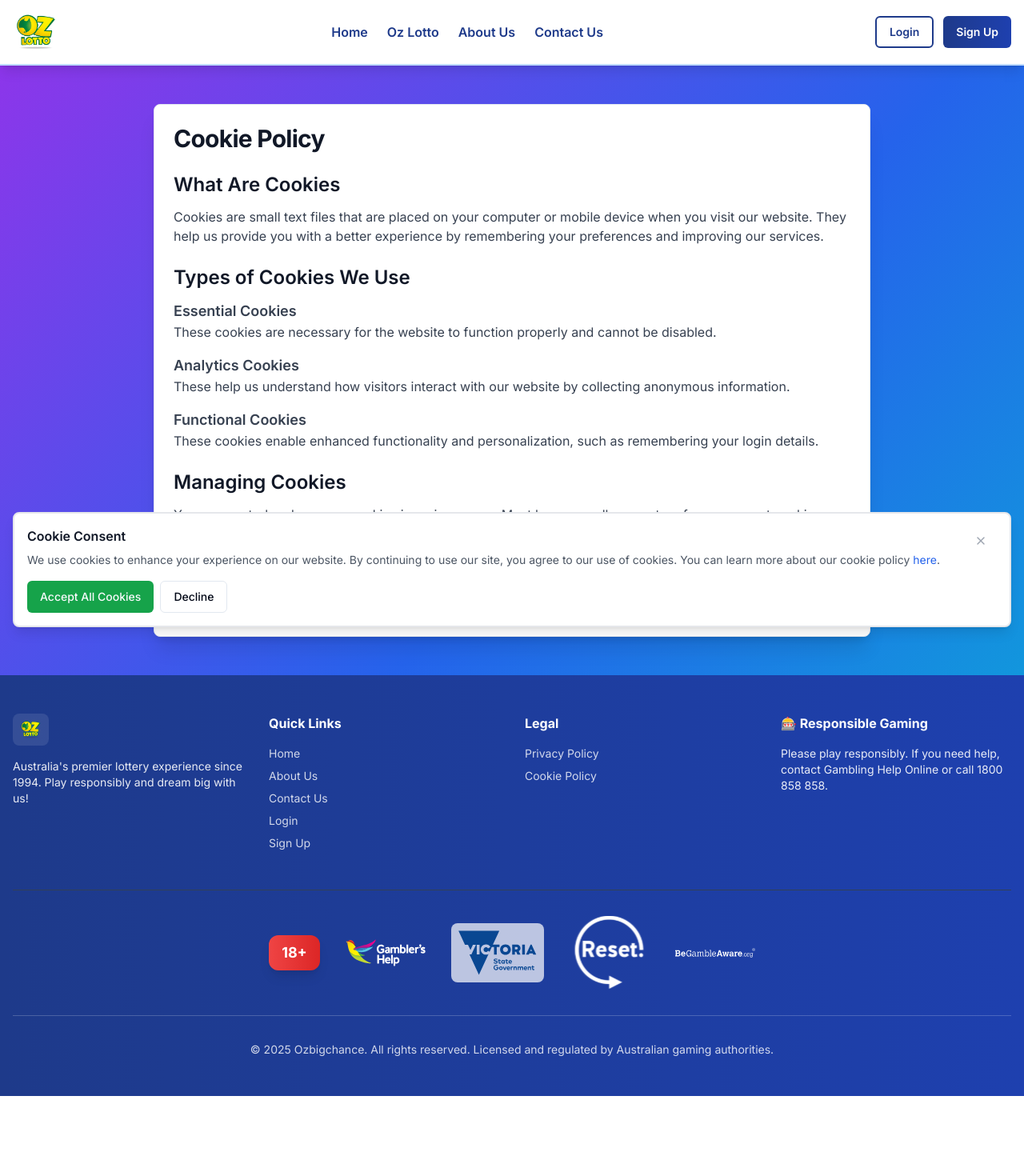
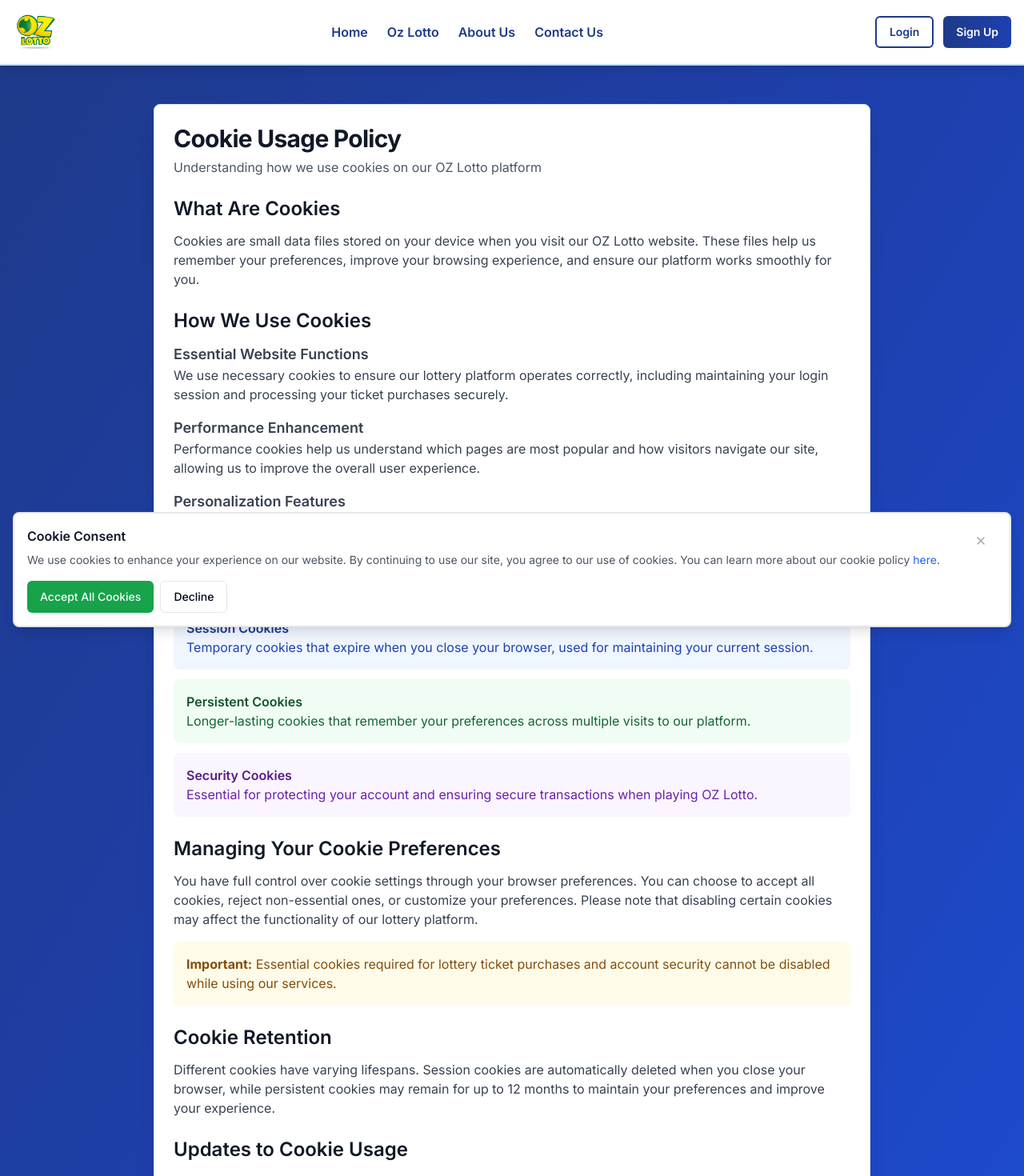
Before and after one commit to Nkoblianskyi/au-lotto, a Next.js app: page /cookies in a window 1280 px wide. Shown: the top 1470 px of the page at 80% size. Before the commit the page ends 1370 px from the top, so only its background shows below. Built offline with nearby package versions, Linux system fonts and the light colour scheme.

Commit message:
Update page.tsx

```diff
--- a/app/cookies/page.tsx
+++ b/app/cookies/page.tsx
@@ -4,62 +4,108 @@ import { Card, CardContent, CardHeader, CardTitle } from "@/components/ui/card"
 
 export default function CookiesPage() {
   return (
-    <div className="min-h-screen bg-gradient-to-br from-purple-600 via-blue-600 to-cyan-500">
+    <div className="min-h-screen bg-gradient-to-br from-blue-900 via-blue-800 to-blue-700">
       <Header />
 
       <div className="container mx-auto px-4 py-12">
         <div className="max-w-4xl mx-auto">
           <Card className="bg-white shadow-xl">
             <CardHeader>
-              <CardTitle className="text-3xl font-bold text-gray-900">Cookie Policy</CardTitle>
+              <CardTitle className="text-3xl font-bold text-gray-900">Cookie Usage Policy</CardTitle>
+              <p className="text-gray-600 mt-2">Understanding how we use cookies on our OZ Lotto platform</p>
             </CardHeader>
             <CardContent className="prose max-w-none">
               <div className="space-y-6 text-gray-700">
                 <section>
                   <h2 className="text-2xl font-semibold text-gray-900 mb-3">What Are Cookies</h2>
                   <p>
-                    Cookies are small text files that are placed on your computer or mobile device when you visit our
-                    website. They help us provide you with a better experience by remembering your preferences and
-                    improving our services.
+                    Cookies are small data files stored on your device when you visit our OZ Lotto website. These files
+                    help us remember your preferences, improve your browsing experience, and ensure our platform works
+                    smoothly for you.
                   </p>
                 </section>
 
                 <section>
-                  <h2 className="text-2xl font-semibold text-gray-900 mb-3">Types of Cookies We Use</h2>
+                  <h2 className="text-2xl font-semibold text-gray-900 mb-3">How We Use Cookies</h2>
                   <div className="space-y-4">
                     <div>
-                      <h3 className="text-lg font-semibold">Essential Cookies</h3>
-                      <p>These cookies are necessary for the website to function properly and cannot be disabled.</p>
-                    </div>
-                    <div>
-                      <h3 className="text-lg font-semibold">Analytics Cookies</h3>
+                      <h3 className="text-lg font-semibold">Essential Website Functions</h3>
                       <p>
-                        These help us understand how visitors interact with our website by collecting anonymous
-                        information.
+                        We use necessary cookies to ensure our lottery platform operates correctly, including
+                        maintaining your login session and processing your ticket purchases securely.
                       </p>
                     </div>
                     <div>
-                      <h3 className="text-lg font-semibold">Functional Cookies</h3>
+                      <h3 className="text-lg font-semibold">Performance Enhancement</h3>
                       <p>
-                        These cookies enable enhanced functionality and personalization, such as remembering your login
-                        details.
+                        Performance cookies help us understand which pages are most popular and how visitors navigate
+                        our site, allowing us to improve the overall user experience.
+                      </p>
+                    </div>
+                    <div>
+                      <h3 className="text-lg font-semibold">Personalization Features</h3>
+                      <p>
+                        Functional cookies remember your preferences such as language settings, favorite numbers, and
+                        display options to make your visits more convenient.
                       </p>
                     </div>
                   </div>
                 </section>
 
                 <section>
-                  <h2 className="text-2xl font-semibold text-gray-900 mb-3">Managing Cookies</h2>
+                  <h2 className="text-2xl font-semibold text-gray-900 mb-3">Types of Cookies We Deploy</h2>
+                  <div className="space-y-3">
+                    <div className="bg-blue-50 p-4 rounded-lg">
+                      <h4 className="font-semibold text-blue-900">Session Cookies</h4>
+                      <p className="text-blue-800">
+                        Temporary cookies that expire when you close your browser, used for maintaining your current
+                        session.
+                      </p>
+                    </div>
+                    <div className="bg-green-50 p-4 rounded-lg">
+                      <h4 className="font-semibold text-green-900">Persistent Cookies</h4>
+                      <p className="text-green-800">
+                        Longer-lasting cookies that remember your preferences across multiple visits to our platform.
+                      </p>
+                    </div>
+                    <div className="bg-purple-50 p-4 rounded-lg">
+                      <h4 className="font-semibold text-purple-900">Security Cookies</h4>
+                      <p className="text-purple-800">
+                        Essential for protecting your account and ensuring secure transactions when playing OZ Lotto.
+                      </p>
+                    </div>
+                  </div>
+                </section>
+
+                <section>
+                  <h2 className="text-2xl font-semibold text-gray-900 mb-3">Managing Your Cookie Preferences</h2>
                   <p>
-                    You can control and manage cookies in various ways. Most browsers allow you to refuse or accept
-                    cookies, delete existing cookies, and set preferences for certain websites.
+                    You have full control over cookie settings through your browser preferences. You can choose to
+                    accept all cookies, reject non-essential ones, or customize your preferences. Please note that
+                    disabling certain cookies may affect the functionality of our lottery platform.
+                  </p>
+                  <div className="bg-yellow-50 p-4 rounded-lg mt-4">
+                    <p className="text-yellow-800">
+                      <strong>Important:</strong> Essential cookies required for lottery ticket purchases and account
+                      security cannot be disabled while using our services.
+                    </p>
+                  </div>
+                </section>
+
+                <section>
+                  <h2 className="text-2xl font-semibold text-gray-900 mb-3">Cookie Retention</h2>
+                  <p>
+                    Different cookies have varying lifespans. Session cookies are automatically deleted when you close
+                    your browser, while persistent cookies may remain for up to 12 months to maintain your preferences
+                    and improve your experience.
                   </p>
                 </section>
 
                 <section>
-                  <h2 className="text-2xl font-semibold text-gray-900 mb-3">Contact Us</h2>
+                  <h2 className="text-2xl font-semibold text-gray-900 mb-3">Updates to Cookie Usage</h2>
                   <p>
-                    If you have any questions about our use of cookies, please contact us at cookies@ozbigchance.com
+                    We may occasionally update our cookie practices to enhance security and functionality. Any
+                    significant changes will be communicated through our platform notifications.
                   </p>
                 </section>
               </div>
```
